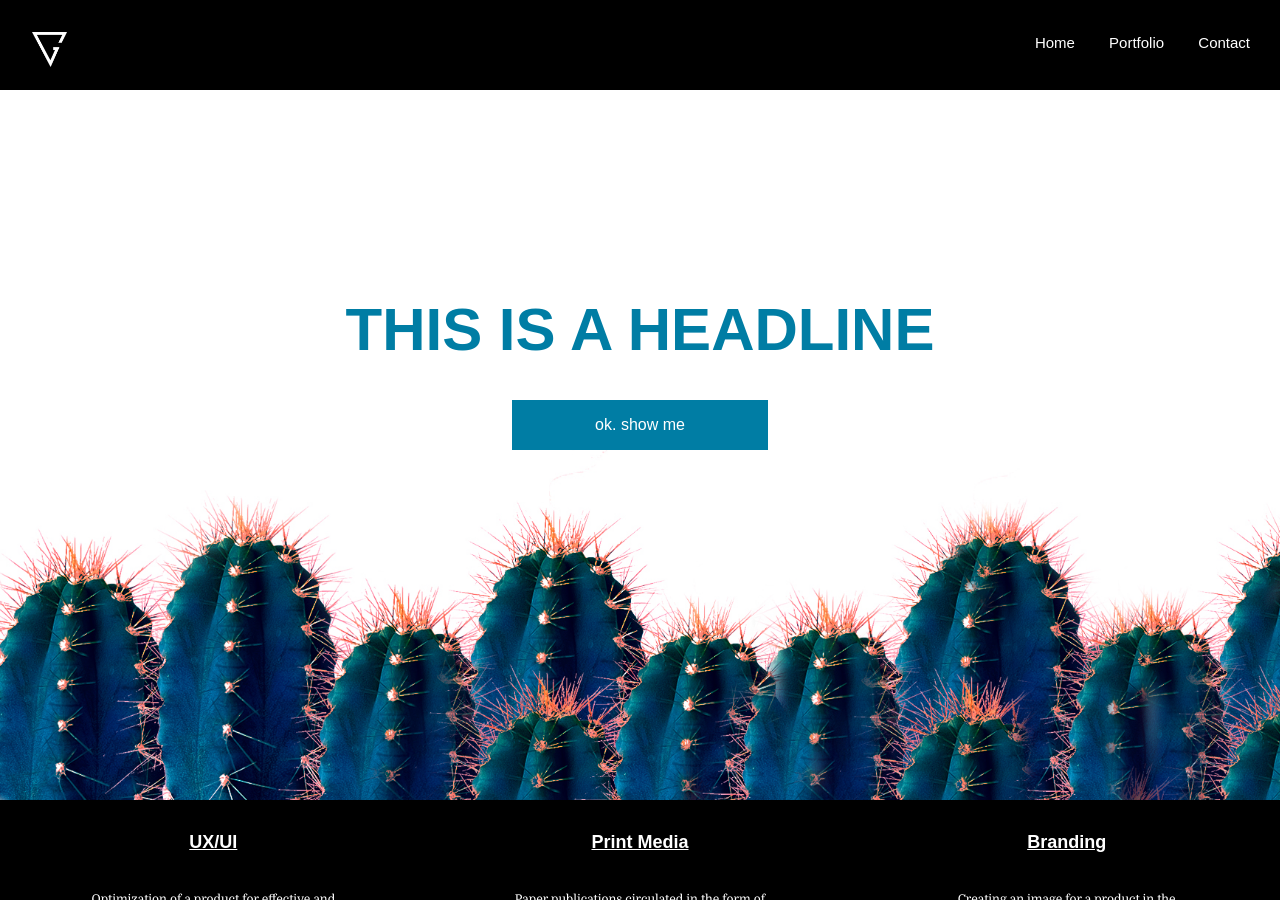
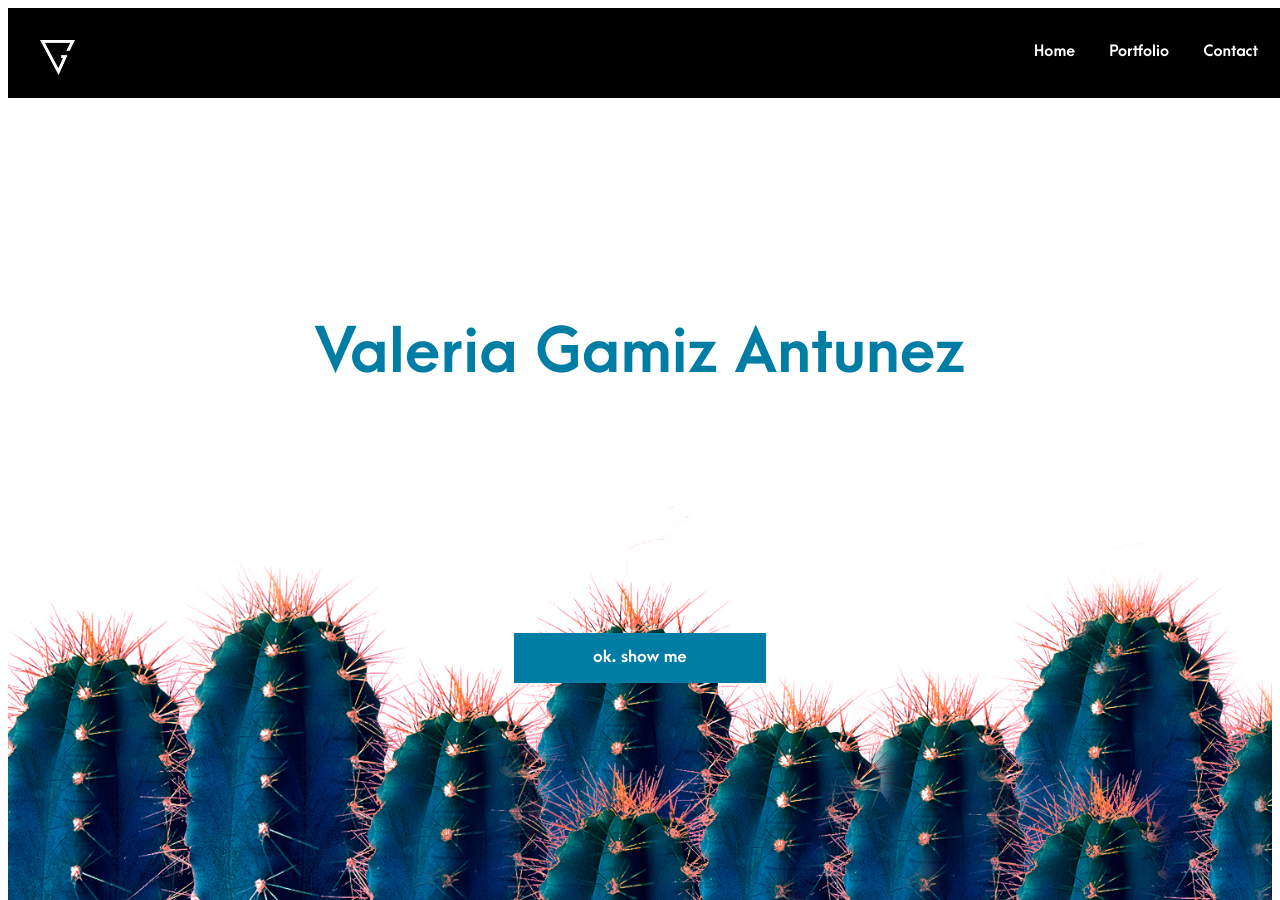
Before and after one commit to valeriagamiz/portfoliogamizvaleria, a Jekyll site: the page built from index.html, in a window 1280 px wide and 900 px high. Built offline with Jekyll 4.4.1, drawn with Linux system fonts in a browser that asks for light colours; some of the changed text lies outside the part shown.

```diff
--- a/_layouts/default.html
+++ b/_layouts/default.html
@@ -11,21 +12,24 @@
   <meta name="handheldfriendly" content="true">
   <meta name="mobileoptimized" content="240">
   <meta name="viewport" content="width=device-width,intial-scale=1">
+  <meta property="og:title" content="The Rock" />
+  <meta property="og:type" content="video.movie" />
+  <meta property="og:url" content="http://www.imdb.com/title/tt0117500/" />
+  <meta property="og:image" content="http://ia.media-imdb.com/images/rock.jpg" />
   <link href="https://fonts.googleapis.com/css?family=Domine|Josefin+Sans:600" rel="stylesheet"><body>
 </head>
 <body>
     <header>
-
       <div class="logo">
-       <img src="{{site.baseurl}}/images/logowhite.png" alt="logo">
+       <img src="{{site.baseurl}}/images/logowhite.png" alt="Valeria Gamiz Antunez Logo">
       </div>
 
        <nav>
          <ul class="nav">
-           <li><a href="{{site.baseurl}}/index.html">Home</a></li>
-           <li><a href="{{site.baseurl}}/myportfolio/">Portfolio</a></li>
+           <li><a class="link" href="{{site.baseurl}}/index.html">Home</a></li>
+           <li><a class="link" href="{{site.baseurl}}/myportfolio/">Portfolio</a></li>
 
-           <li><a href="#">Contact</a></li>
+           <li><a class="link" href="#">Contact</a></li>
          </ul>
        </nav>
 
@@ -37,9 +41,9 @@
 
     <footer>
       <div class="socialmedia">
-          <a href="https://www.instagram.com/gamizvaleria/">instagram · </a>
-          <a href="https://twitter.com/tarolitas">twitter ·</a>
-          <a href="https://www.behance.net/gamizvaler93d0">behance</a>
+          <a class="link" itemprop="url" href="https://www.instagram.com/gamizvaleria/">instagram · </a>
+          <a class="link" itemprop="url" href="https://twitter.com/tarolitas">twitter ·</a>
+          <a class="link" itemprop="url" href="https://www.behance.net/gamizvaler93d0">behance</a>
       <div>
     </footer>
 </body>
--- a/css/main.css
+++ b/css/main.css
@@ -1,3 +1,5 @@
+---
+---
 @charset "utf-8";
 
 @-moz-viewport { width: device-width; scale: 1; }
@@ -6,10 +8,26 @@
 @-webkit-viewport { width: device-width; scale: 1; }
 @viewport { width: device-width; scale: 1; }
 
+@font-face {
+		font-family: ArcaMajoraBold;
+		src: url('{{site.baseurl}}/fonts/ArcaMajora3-Bold.woff');
+}
+
+@font-face {
+		font-family: ArcaMajoraHeavy;
+		src: url('{{site.baseurl}}/fonts/ArcaMajora3-Heavy.woff');
+}
+
+.hidden {
+	display: none;
+	visibility: hidden;
+}
+
 * {
 	-moz-box-sizing: border-box;
 	-webkit-box-sizing: border-box;
 	box-sizing: border-box;
+	font-family: ArcaMajoraBold, sans-serif;
 }
 
 html {
@@ -22,7 +40,7 @@ html {
 }
 
 body {
-    font-family: sans-serif;
+    font-family: sans-serif
 		margin:0;
 		padding:0;
 	/**	background: url("../images/basiccactus.jpg")no-repeat center center;**/
@@ -31,13 +49,12 @@ body {
 
 header{
 		width: 100%;
-		position: fixed;
+		position: absolute;
 		background-color: black;
 		z-index: 1000;
 }
 
 h1{
-	font-family: sans-serif;
 	color: #007DA4;
 	font-size: 60px;
 	text-align: center;
@@ -52,11 +69,15 @@ h1{
 }
 
 h2{
+
+	color: #007DA4;
 	text-align: center;
 }
 
+
+
 h3{
-	font-family: sans-serif;
+
 	color: black;
 	font-size: 25px;
 	letter-spacing: normal;
@@ -74,7 +95,6 @@ h3{
 }
 
 h4{
-	font-family: sans-serif;
 	color: white;
 	text-decoration: underline;
 	font-size: 18px;
@@ -85,7 +105,6 @@ h4{
 }
 
 h5{
-	font-family: sans-serif;
 	color: white;
 	font-size: 30px;
 	text-align: center;
@@ -105,16 +124,18 @@ h6{
 	position: relative;
 	margin-bottom: 20px;
 	width: 1920px;
-	height: 800px;
-	background-color:;
+	height: 100vh;
 	background: url(../images/banner.jpg) no-repeat;
 	background-size: cover;
+	display: flex;
+	flex-direction: column;
+	justify-content: center;
+	align-items: center;
 
 }
 
 .nav{
 	font-size: 15px;
-	font-family: sans-serif;
 	width: 100%;
 	text-align: center;
 	text-decoration: none;
@@ -139,7 +160,7 @@ a:link {
 		text-align: center;
 }
 
-a:hover {
+.link:hover {
     color:  #9BE2B1;
 		width: 100%;
 		text-align: center;
@@ -192,7 +213,7 @@ a:hover {
 }
 
 p {
-	font-family: Domine,sans-serif;
+	font-family: ArcaMajoraBold , sans-serif;
 	font-size: 14px;
 	padding: 1em;
 	line-height:1.8em;
@@ -201,12 +222,11 @@ p {
 
 .btn {
   display: block;
-	width:70%;
 	font-size: 1em;
-	margin-left: auto;
-	margin-right: auto;
+	margin: 0 auto;
 	width: 40%;
 	height: 50px;
+	line-height: 50px;
 	border: none;
 	color: white;
 	background-color: #9BE2B1;
@@ -252,6 +272,7 @@ p {
 .skills {
 	text-align: center;
 	color: white;
+	font-family: ArcaMajoraBold;
 }
 
 .tool-icon{
--- a/index.html
+++ b/index.html
@@ -3,7 +3,7 @@ layout: default
 ---
   <div class="grid">
     <div class="banner unit unit-s-1 unit-m-1-1 unit-l-1-1">
-      <h1> THIS IS A HEADLINE </h1>
+      <h1> Valeria Gamiz Antunez</h1>
       <button class="btn1"type="button">ok. show me</button>
     </div>
    </div>
@@ -13,9 +13,9 @@ layout: default
     <div class="square unit unit-s-1 unit-m-1-3 unit-l-1-3 unit-content-distribute">
 
       <h4> UX/UI</h4>
-      <p class="description gutter content-fill">Optimization of a product for effective and enjoyable use; Also its compliment, the look and feel, the presentation and interactivity of
+      <p  itemprop="description" class="description gutter content-fill">Optimization of a product for effective and enjoyable use; Also its compliment, the look and feel, the presentation and interactivity of
 a product.</p>
-      <button class="btn"type="button">peek</button>
+        <a href="uxui-project.html" class="btn"type="button">peek</a>
 
     </div>
 
@@ -23,15 +23,15 @@ a product.</p>
 
       <h4>Print Media</h4>
       <p class="description gutter content-fill">Paper publications circulated in the form of physical editions of books, magazines, journals and newsletter.</p>
-      <button class="btn"type="button">peek</button>
+        <a href="Print-Media.html"class="btn"type="button">peek</a>
 
     </div>
 
     <div class="square unit unit-s-1 unit-m-1-3 unit-l-1-3 unit-content-distribute">
 
       <h4> Branding</h4>
-      <p class="description gutter content-fill">Creating an image for a product in the consumers’ mind, mainly through advertising campaigns with a consistent theme.</p>
-      <button class="btn"type="button">peek</button>
+      <p itemprop="description" class="description gutter content-fill">Creating an image for a product in the consumers’ mind, mainly through advertising campaigns with a consistent theme.</p>
+      <a href="Branding-projects.html" class="btn"type="button">peek</a>
 
     </div>
   </div>
@@ -45,7 +45,7 @@ a product.</p>
       <div class="unit gutter unit-s-1 unit-m-1-2">
         <h3 class="h3orange"> Hello, I'm Valeria and...</h3>
         <h3> This is my story</h3>
-        <p>Ever since I was little I was very into colours and type. Always look into details, always trying to stand out in design when doing homework. I’ve always had that passion on me and that’s why I’d like to inspire people of doing what they love. I believe that design must be beautiful and useful that’s why I commit to my work for me to help you to reach your goal.  Design is not just about colours, is about how you want people to percieve your brand. I want people to feel comfortable about their identity and I’m here to make that happen. I feel so lucky to have all these skills and be able to share it with the world. By taking pictures and sharing beautiful moments, or designing a logo or website that will inspire tons of people to believe and trust your brand.</p>
+        <p itemprop="description">Ever since I was little I was very into colours and type. Always look into details, always trying to stand out in design when doing homework. I’ve always had that passion on me and that’s why I’d like to inspire people of doing what they love. I believe that design must be beautiful and useful that’s why I commit to my work for me to help you to reach your goal.  Design is not just about colours, is about how you want people to percieve your brand. I want people to feel comfortable about their identity and I’m here to make that happen. I feel so lucky to have all these skills and be able to share it with the world. By taking pictures and sharing beautiful moments, or designing a logo or website that will inspire tons of people to believe and trust your brand.</p>
       </div>
 
       <div class="unit myphotowrap unit-s-1 unit-m-1-2 unit-l-1-2 unit-xl-1-2">
@@ -63,32 +63,32 @@ a product.</p>
 
         <div class="skills unit unit-content-distribute unit-xs-1-2 unit-s-1-2 unit-m-1-3 unit-l-1-3">
           <img class="tool-icon" src="images/icons_ps.png" alt="Photoshop" height="78px" width="78px">
-          <p class="">Adobe Photoshop</p>
+          <p itemprom="keywords"class="">Adobe Photoshop</p>
         </div>
 
         <div class="skills unit unit-content-distribute unit-xs-1-2 unit-s-1-2 unit-m-1-3 unit-l-1-3">
           <img class="tool-icon" src="images/icons_ai.png" alt="Photoshop" height="78px" width="78px">
-          <p class=" ">Adobe Illustrator</p>
+          <p itemprom="keywords" class=" ">Adobe Illustrator</p>
         </div>
 
         <div class="skills unit unit-content-distribute unit-xs-1-2 unit-s-1-2 unit-m-1-3 unit-l-1-3">
           <img class="tool-icon" src="images/icons_id.png" alt="Photoshop" height="78px" width="78px">
-          <p class=" ">Adobe Indesign</p>
+          <p itemprom="keywords" class=" ">Adobe Indesign</p>
         </div>
 
         <div class="skills unit unit-content-distribute unit-xs-1-2 unit-s-1-2 unit-m-1-3 unit-l-1-3">
           <img class="tool-icon" src="images/icons_xd.png" alt="Photoshop" height="78px" width="78px">
-          <p class="">Adobe Experience Design</p>
+          <p itemprom="keywords" class="">Adobe Experience Design</p>
         </div>
 
         <div class="skills unit unit-content-distribute unit-xs-1-2 unit-s-1-2 unit-m-1-3 unit-l-1-3 ">
           <img class="tool-icon" src="images/icons_lr.png" alt="Photoshop" height="78px" width="78px">
-          <p class="">Adobe Lightroom</p>
+          <p itemprom="keywords" class="">Adobe Lightroom</p>
         </div>
 
         <div class="unit unit-content-distribute unit-xs-1-2 unit-s-1-2 unit-m-1-3 unit-l-1-3">
           <img class="tool-icon" src="images/icons_atom.png" alt="Photoshop" height="78px" width="78px">
-          <p class="skills ">Atom</p>
+          <p itemprom="keywords" class="skills ">Atom</p>
         </div>
 
       </div>
@@ -100,7 +100,10 @@ a product.</p>
   <div class="form grid">
        <h5 id="LETSCHAT" class="unit xs-1 sm-1 m-1 l-1"> LET'S CREATE BEAUTIFUL THINGS TOGETHER </h5>
        <p class="unit xs-1 sm-1 m-1 l-1 info"> Click below to contact me about any information or for an estimate for design services. <br>
-       <a id="email" href="mailto:gamizvaleria@gmail.com">Send me an e-mail</a><br>
-       <a id="email" href="tel:613-4138595">Give me a call</a>
+        <strong itemprop="name" class="hidden">Valeria Gamiz Antunez </strong> <p/>
+        <p class="unit xs-1 sm-1 m-1 l-1 info">Graphic Designer
+        Ottawa, Canada</p>
+        <a class="link" itemprop"email" id="email" href="mailto:gamizvaleria@gmail.com">Send me an e-mail</a><br>
+        <a class="link" id="email" href="tel:613-4138595">Give me a call</a> <br>
      </p>
  </div>
--- /dev/null
+++ b/robots.txt
@@ -0,0 +1,4 @@
+Sitemap: http://gamizvaleria.com/sitemap.xml
+
+User-agent: *
+Disallow: /img
```
Also changed, not shown: other parts of _layouts/default.html (+2 -1 lines), humans.txt (added, +23 -0 lines), sidemap.xml (added, +22 -0 lines), fonts/ArcaMajora3-Bold.woff (added), fonts/ArcaMajora3-Heavy.woff (added).
